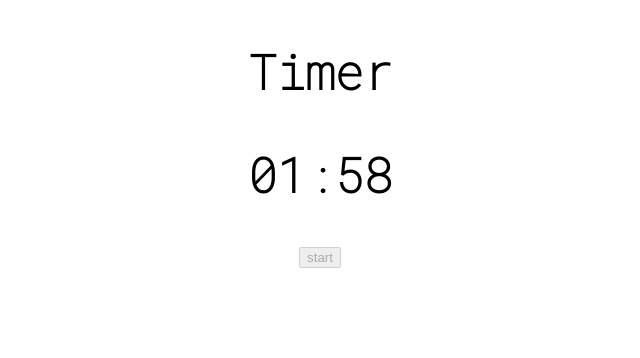
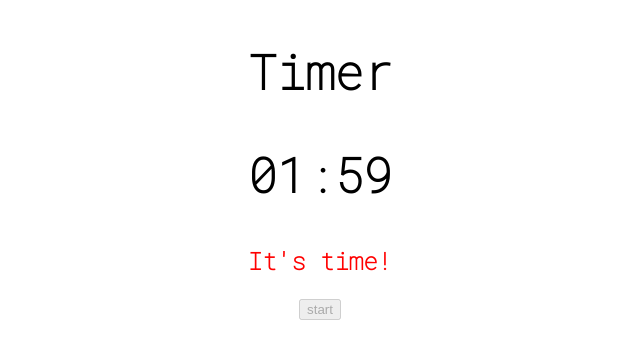
Before and after one commit to nmatsumoto4274/Timer, a plain HTML site: page index.html in a window 1280 px wide. Both pictures are taken after a click on the button "start". Shown: the whole page, without its empty margins (320-960 px from the left). Drawn offline with Linux system fonts and the light colour scheme.

Commit message:
アラート表示と音声を追加

```diff
--- a/index.html
+++ b/index.html
@@ -18,6 +18,7 @@
         <center>
             <h2 class="timer">Timer</h2>
             <h2 class="timer" id="time_text">02:00</h2>
+            <h2 class="alert" id="alert"></h2>
             <input type="button" id="start_button" value="start" onclick="start()">
         </center>
     </div>
--- a/style.css
+++ b/style.css
@@ -5,3 +5,7 @@ div.roboto_mono {
 h2.timer {
     font-size: 48px;
 }
+
+h2.alert {
+    color: red;
+}
--- a/timer.js
+++ b/timer.js
@@ -33,11 +33,12 @@ function count() {
     document.getElementById("time_text").innerHTML = time.showTime;
 
     // 00:00になったら停止
-    if (time.showTime == "00:00") {
+    if (time.showTime == "01:59") {
         clearInterval(intervalId);
-        alert("It's Time!");
+        let audio = new Audio("alerm.mp3");
+        audio.play();
+        document.getElementById("alert").innerHTML = "It's time!";
     }
-
 }
 
 // startボタンを押下した時の処理
```
Also changed, not shown: 1 other file.
